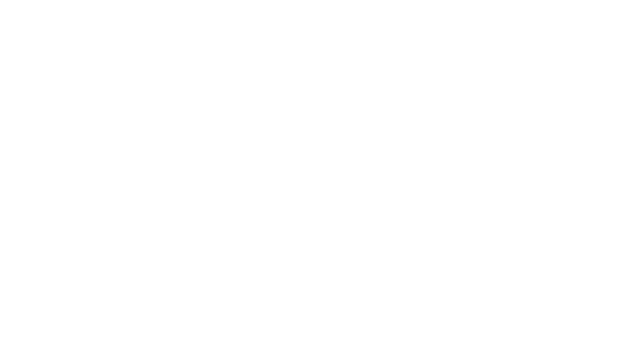
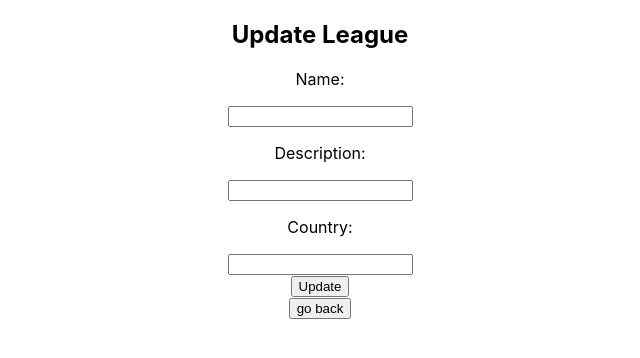
Before and after one commit to julieanntang/gp1, a React (Create React App) app in the folder client/: page /leagues/1/edit in a window 1280 px wide. Shown: the top 358 px of the page, without its empty margins (320-960 px from the left). Built offline with nearby package versions, Linux system fonts and the light colour scheme; no server answers.

Commit message:
update league done

```diff
--- a/client/src/App.js
+++ b/client/src/App.js
@@ -2,6 +2,7 @@
 import { Switch, Route } from "react-router-dom";
 import LeagueForm from './components/LeagueForm';
 import Leagues from './components/Leagues';
+import EditLeague from './components/EditLeague';
 
 
 
@@ -12,6 +13,7 @@
       <Switch>
         <Route exact path="/" component={Leagues} />
         <Route exact path="/leagues/new" component={LeagueForm} />
+        <Route exact path="/leagues/:id/edit" component={EditLeague} />
       </Switch>
     </div>
   );
--- /dev/null
+++ b/client/src/components/EditLeague.js
@@ -0,0 +1,57 @@
+import axios from "axios";
+import React, { useState, useEffect } from "react";
+
+const EditLeague = (props) => {
+
+  const [name, setName] = useState("");
+  const [description, setDescription] = useState("");
+  const [country, setCountry] = useState("");
+
+  useEffect(() => {
+    getLeague();
+
+  }, []);
+
+  const getLeague = async () => {
+    try {
+    let res = await axios.get(`/api/leagues/${props.match.params.id}`)
+    setName(res.data.name)
+    setDescription(res.data.description)
+    setCountry(res.data.country)
+    } catch (error) {
+      alert(error)
+      console.log("error")
+    };
+  };
+
+
+  const handleSubmit = async (e) => {
+    e.preventDefault();
+    console.log("obj:", { name, description, country });
+    try {
+    let res = await axios.put(`/api/leagues/${props.match.params.id}`, { name, description, country });
+    props.history.push("/");
+    } catch (error) {
+      alert("error");
+      console.log("error");
+    };
+  };
+
+  return (
+    <div>
+      <h2>Update League</h2>
+      <form onSubmit={handleSubmit}>
+        <p>Name:</p>
+        <input defaultValue={name} onChange={(e) => setName(e.target.value)} />
+        <p>Description:</p>
+        <input defaultValue={description} onChange={(e) => setDescription(e.target.value)} />
+        <p>Country:</p>
+        <input defaultValue={country} onChange={(e) => setCountry(e.target.value)} /><br />
+        <button type="submit">Update</button>
+      </form>
+      <button onClick={() => props.history.goBack()}>go back</button>
+    </div>
+  );
+};
+
+export default EditLeague;
--- a/client/src/components/League.js
+++ b/client/src/components/League.js
@@ -1,12 +1,17 @@
 import React from "react";
+import { useHistory } from "react-router";
 
 
 const League = ({id, name, description, country}) => {
+
+  const history = useHistory();
+
   return (
     <div>
       <h1>{name}</h1>
       <h2>{country}</h2>
       <p>{description}</p>
+      <button onClick={() => history.push(`/leagues/${id}/edit`)}>Update</button>
     </div>
   );
 };
```
